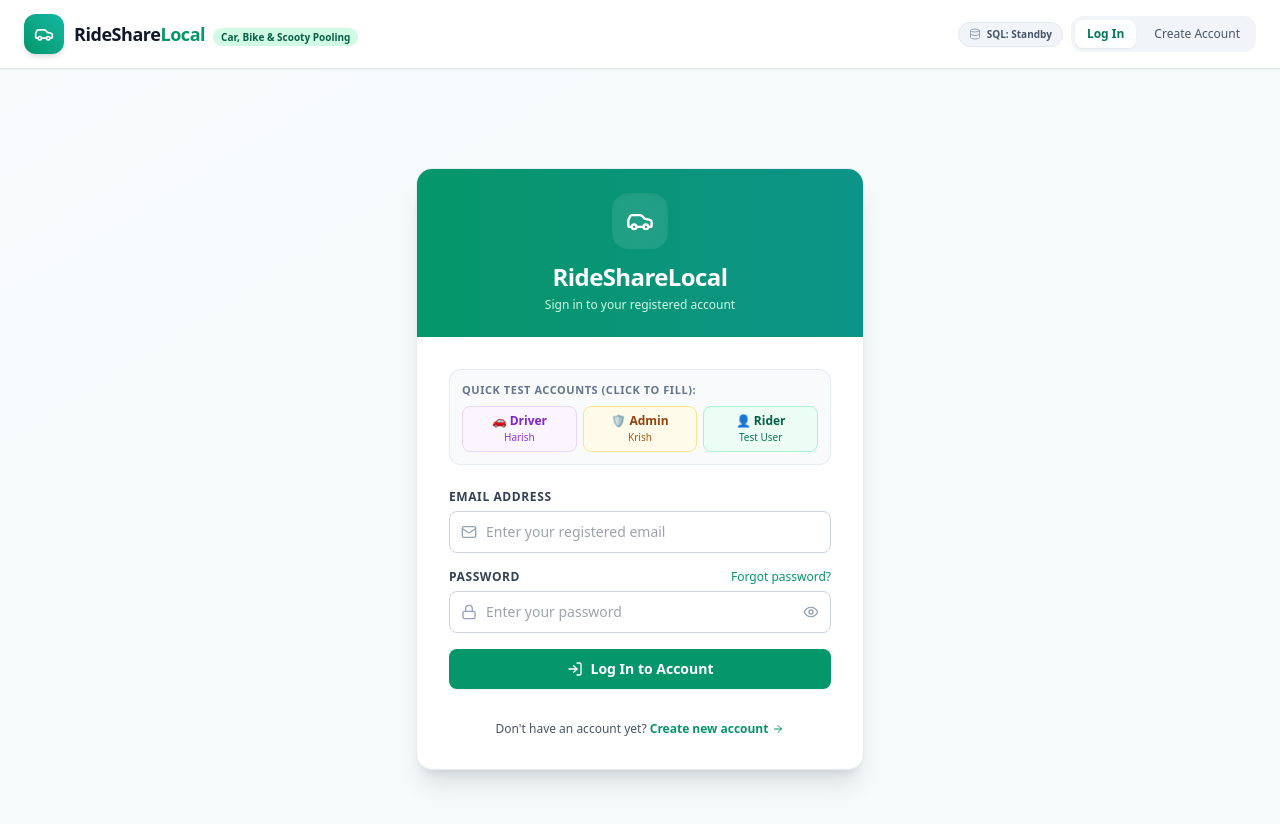
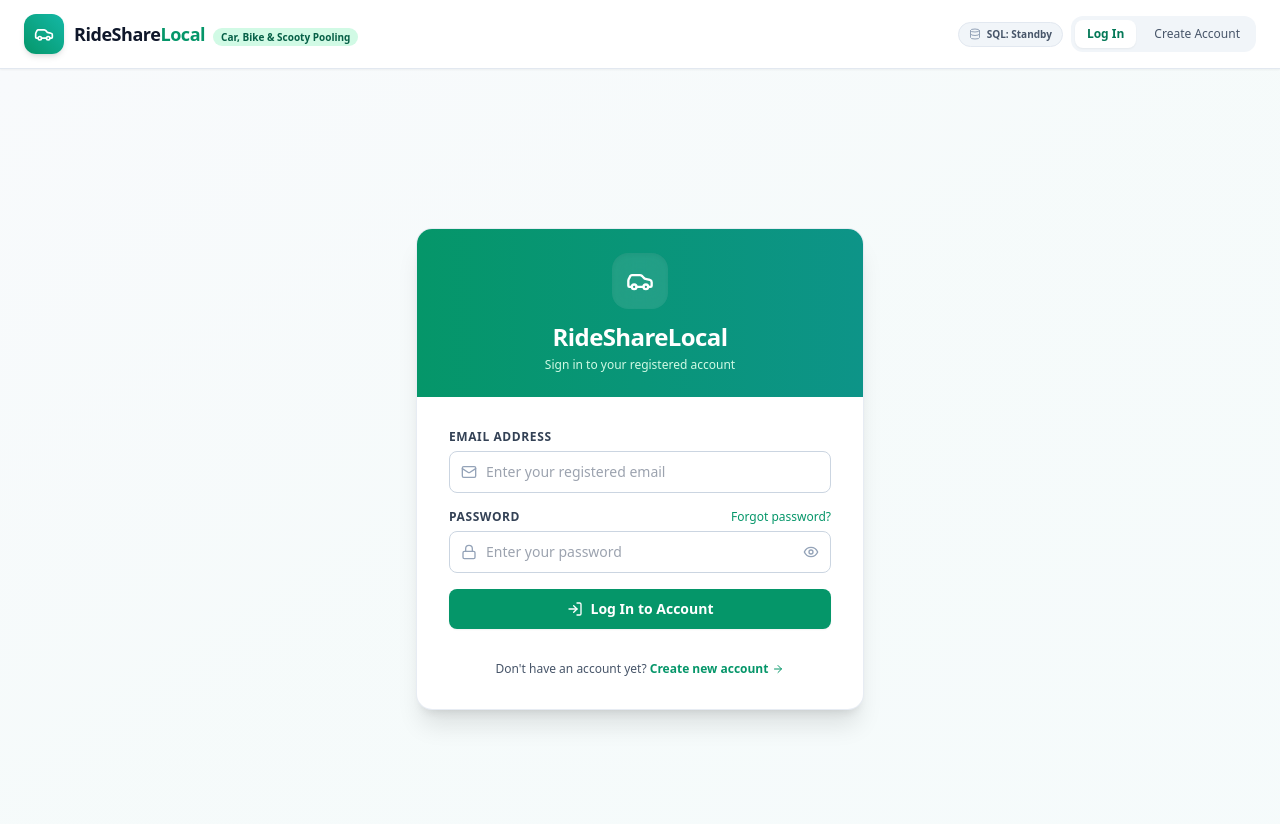
Before and after one commit to Gokulakrishnan-77/Intern, a React (Vite) app in the folder frontend/: page / in a window 1280 px wide. Shown: the top 824 px of the page. Built offline with nearby package versions, Linux system fonts and the light colour scheme; no server answers.

Commit message:
fix: remove quick test UI and eliminate misleading offline localhost error message

```diff
--- a/frontend/src/api/axios.js
+++ b/frontend/src/api/axios.js
@@ -8,7 +8,6 @@ const API_BASE_URL = getDefaultBaseURL();
 
 const api = axios.create({
   baseURL: API_BASE_URL,
-  withCredentials: true, // Send httpOnly cookies (refresh token)
   headers: {
     'Content-Type': 'application/json',
   },
--- a/frontend/src/pages/Login.jsx
+++ b/frontend/src/pages/Login.jsx
@@ -92,69 +92,13 @@ export const Login = ({ onNavigateToRegister, onLoginSuccess, registeredUsers =
           }
         }
 
-        // Backend is offline / unreachable on port 5000
-        console.warn('Backend server offline or unreachable on port 5000:', apiErr.message);
-
-        // Offline Administrator Krish Access
-        if (inputEmail === 'jacksnow0777@gmail.com') {
-          if (formData.password === 'Gokul@165') {
-            const adminUser = {
-              id: '735dbe37-e58d-4d7b-96e9-867f06a11802',
-              name: 'Krish',
-              email: 'jacksnow0777@gmail.com',
-              role: 'admin',
-              verificationStatus: 'verified',
-              status: 'Active',
-              rating: 5,
-              reliabilityScore: 100,
-            };
-            localStorage.setItem('rideshare_user', JSON.stringify(adminUser));
-            setServerMessage({
-              type: 'success',
-              text: 'Welcome Master Administrator Krish! Logging you into Command Center...',
-            });
-            setTimeout(() => {
-              if (onLoginSuccess) onLoginSuccess(adminUser);
-            }, 600);
-            return;
-          } else {
-            setServerMessage({
-              type: 'error',
-              text: 'Incorrect password for Administrator Krish.',
-            });
-            return;
-          }
-        }
-
-        // If backend is offline and not admin
-        const foundUser = registeredUsers.find(
-          (u) => u.email.trim().toLowerCase() === inputEmail
-        );
-
-        if (!foundUser) {
-          setServerMessage({
-            type: 'error',
-            text: 'Backend server is offline (http://localhost:5000). Please start the backend server with "npm run dev".',
-          });
-          return;
-        }
-
-        if (foundUser.password && foundUser.password !== formData.password) {
-          setServerMessage({
-            type: 'error',
-            text: 'Incorrect password. Please check your password and try again.',
-          });
-          return;
-        }
-
+        // Network error reaching backend API
         setServerMessage({
-          type: 'success',
-          text: `Welcome back, ${foundUser.name}! Logging you in...`,
+          type: 'error',
+          text: apiErr.message
+            ? `Connection error: ${apiErr.message}. Please check if the backend is reachable.`
+            : 'Unable to connect to database server. Please try again.',
         });
-
-        setTimeout(() => {
-          if (onLoginSuccess) onLoginSuccess(foundUser);
-        }, 600);
         return;
       }
     } catch (err) {
@@ -223,54 +167,6 @@ export const Login = ({ onNavigateToRegister, onLoginSuccess, registeredUsers =
               <span>{serverMessage.text}</span>
             </div>
           )}
-
-          {/* Quick Demo Login Buttons */}
-          <div className="bg-slate-50 border border-slate-200/80 rounded-xl p-3 space-y-2">
-            <span className="text-[11px] font-bold text-slate-500 uppercase tracking-wider block">
-              Quick Test Accounts (Click to Fill):
-            </span>
-            <div className="grid grid-cols-3 gap-1.5">
-              <button
-                type="button"
-                onClick={() => {
-                  setFormData({ email: 'harish@rideshare.com', password: 'Driver@123' });
-                  setErrors({});
-                  setServerMessage(null);
-                  setAccountNotFound(false);
-                }}
-                className="py-1.5 px-2 bg-purple-50 hover:bg-purple-100 text-purple-700 border border-purple-200 text-xs font-bold rounded-lg transition-all text-center flex flex-col items-center"
-              >
-                <span>🚗 Driver</span>
-                <span className="text-[10px] font-normal text-purple-600">Harish</span>
-              </button>
-              <button
-                type="button"
-                onClick={() => {
-                  setFormData({ email: 'jacksnow0777@gmail.com', password: 'Gokul@165' });
-                  setErrors({});
-                  setServerMessage(null);
-                  setAccountNotFound(false);
-                }}
-                className="py-1.5 px-2 bg-amber-50 hover:bg-amber-100 text-amber-800 border border-amber-200 text-xs font-bold rounded-lg transition-all text-center flex flex-col items-center"
-              >
-                <span>🛡️ Admin</span>
-                <span className="text-[10px] font-normal text-amber-700">Krish</span>
-              </button>
-              <button
-                type="button"
-                onClick={() => {
-                  setFormData({ email: 'probe_test_999@example.com', password: 'Password@123' });
-                  setErrors({});
-                  setServerMessage(null);
-                  setAccountNotFound(false);
-                }}
-                className="py-1.5 px-2 bg-emerald-50 hover:bg-emerald-100 text-emerald-800 border border-emerald-200 text-xs font-bold rounded-lg transition-all text-center flex flex-col items-center"
-              >
-                <span>👤 Rider</span>
-                <span className="text-[10px] font-normal text-emerald-700">Test User</span>
-              </button>
-            </div>
-          </div>
 
           <form onSubmit={handleSubmit} className="space-y-4">
             {/* Email Address */}
```
